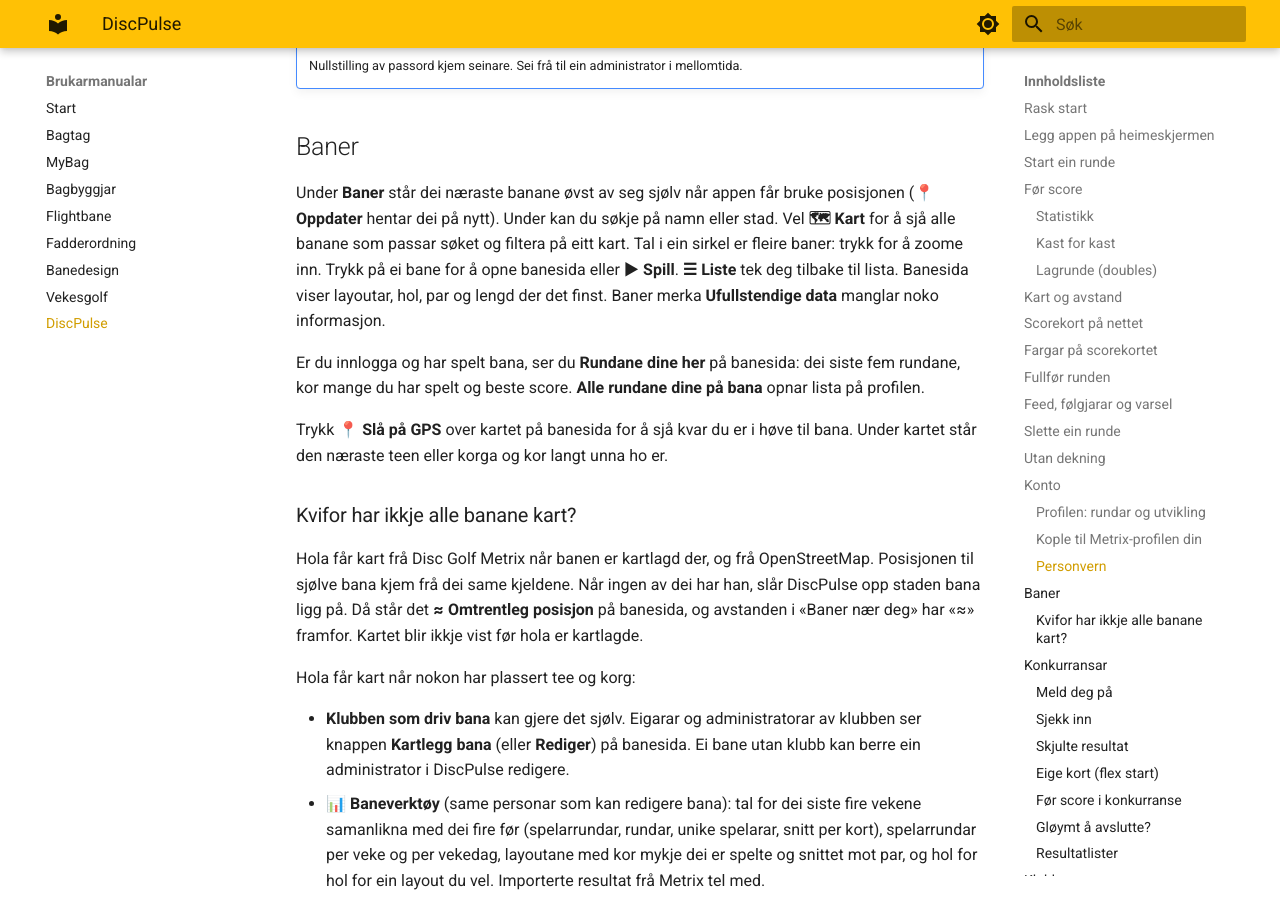
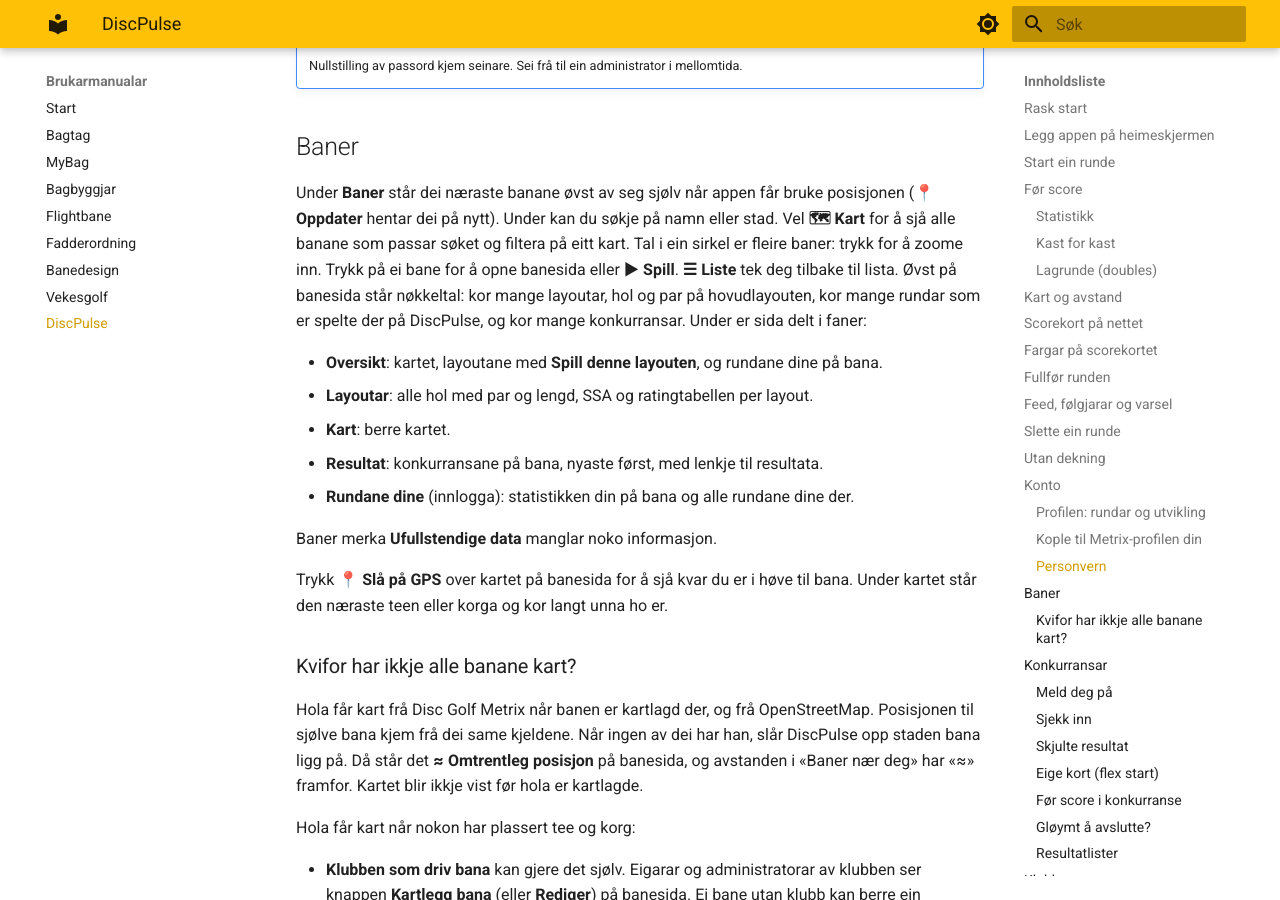
Before and after one commit to hanses89/manuals, an MkDocs documentation site: the page built from docs/discpulse.md, in a window 1280 px wide and 900 px high, scrolled down 10799 px. Built offline with MkDocs 1.6.1 and Material for MkDocs 9.7.7, drawn with Linux system fonts in a browser that asks for light colours; some of the changed text lies outside the part shown.

Commit message:
manual: sync from discpulse.app @ 15ec5d9637b0e5f3a0f0b9aee2c8b99e3eb3b70d

```diff
--- a/docs/discpulse.md
+++ b/docs/discpulse.md
@@ -363,7 +363,7 @@ rundar, når du sist spelte og beste score. Trykk på ei bane for å sjå rundan
   ei bane med SSA får ei rating rekna ut med same formel, merkt **\***. Ho tel ikkje i den
   offisielle ratinga.
 
-På banesida har kvar layout med SSA boksen **Rating per score**. Opne han for å sjå kva
+På fana **Layoutar** på banesida har kvar layout med SSA boksen **Rating per score**. Opne han for å sjå kva
 rating kvar score gir i dag, med differansen til par. Scoren som gir om lag 1000 er utheva.
 Tabellen følgjer gjeldande SSA, så han endrar seg når banen får ny SSA.
 
@@ -432,12 +432,16 @@ posisjonen (**📍 Oppdater** hentar dei på nytt). Under kan du søkje på namn
 Vel **🗺 Kart** for å sjå alle banane som passar søket og filtera på eitt kart. Tal i
 ein sirkel er fleire baner: trykk for å zoome inn. Trykk på ei bane for å opne
 banesida eller **▶ Spill**. **☰ Liste** tek deg tilbake til lista.
-Banesida viser layoutar, hol, par og lengd der det finst. Baner merka
-**Ufullstendige data** manglar noko informasjon.
+Øvst på banesida står nøkkeltal: kor mange layoutar, hol og par på hovudlayouten, kor mange
+rundar som er spelte der på DiscPulse, og kor mange konkurransar. Under er sida delt i faner:
 
-Er du innlogga og har spelt bana, ser du **Rundane dine her** på banesida: dei siste fem
-rundane, kor mange du har spelt og beste score. **Alle rundane dine på bana** opnar lista på
-profilen.
+- **Oversikt**: kartet, layoutane med **Spill denne layouten**, og rundane dine på bana.
+- **Layoutar**: alle hol med par og lengd, SSA og ratingtabellen per layout.
+- **Kart**: berre kartet.
+- **Resultat**: konkurransane på bana, nyaste først, med lenkje til resultata.
+- **Rundane dine** (innlogga): statistikken din på bana og alle rundane dine der.
+
+Baner merka **Ufullstendige data** manglar noko informasjon.
 
 Trykk **📍 Slå på GPS** over kartet på banesida for å sjå kvar du er i høve til
 bana. Under kartet står den næraste teen eller korga og kor langt unna ho er.
```
